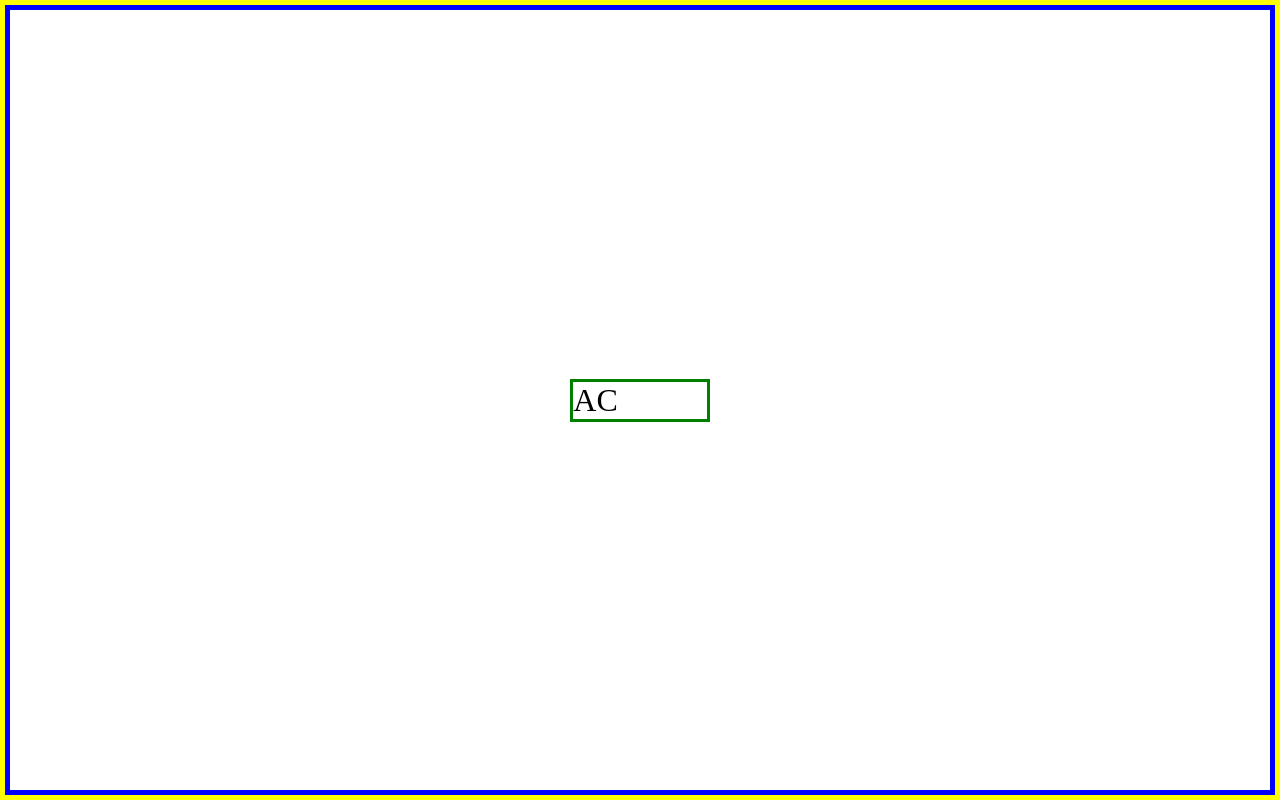
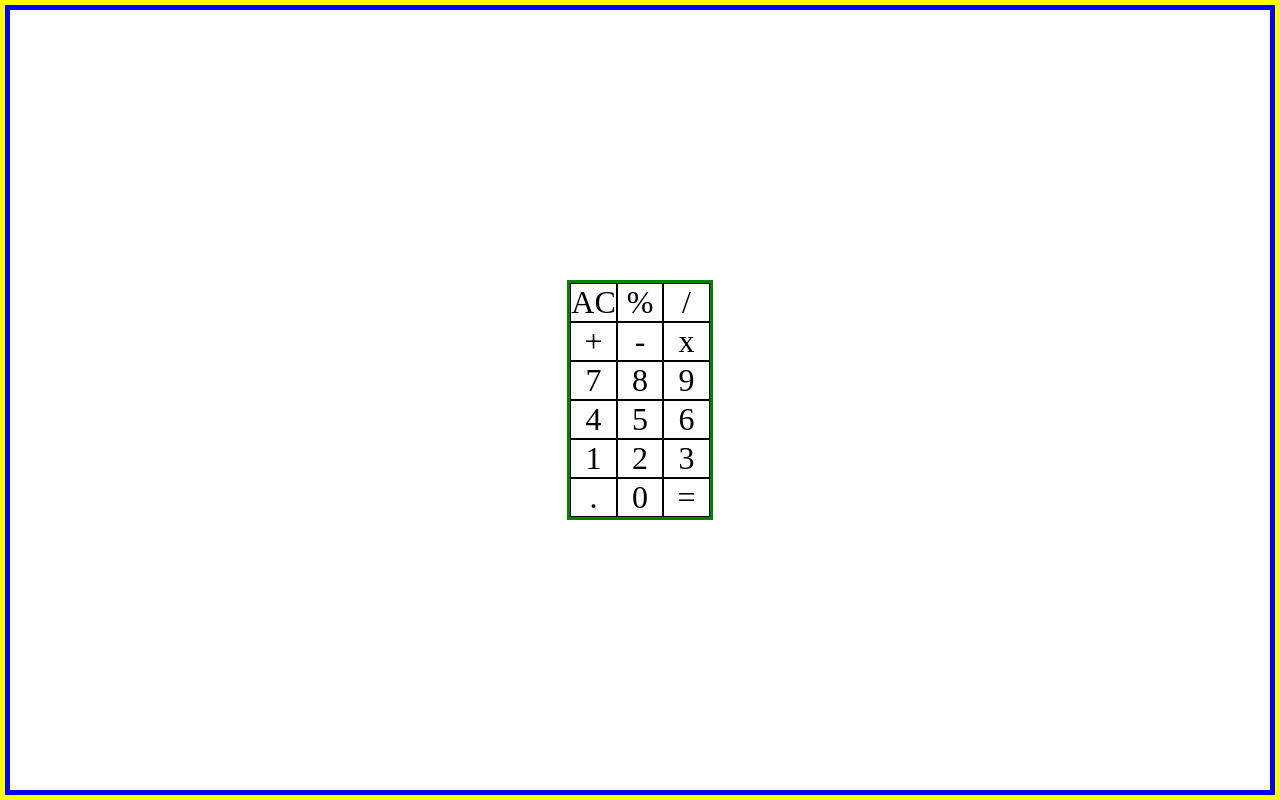
Before and after one commit to SafeCo/react-calculator, a React (Create React App) app in the folder react-calculator/: page / in a window 1280 px wide. Built offline with nearby package versions, Linux system fonts and the light colour scheme.

Commit message:
buttons update state
Made buttons able to update the figure state in app.js

```diff
--- a/react-calculator/src/App.js
+++ b/react-calculator/src/App.js
@@ -1,21 +1,39 @@
 import React from 'react'
-import Display from './components/display'
+// import Display from './components/display'
 import Keypad from './components/keypad'
 
 const App = () => {
+// const data={
+//   firstNumber: "",
+//   operand:"" ,
+//   secondNumber:"",
+
+// }
+
+const [figure, setFigure] = React.useState({
+  firstNumber: "",
+  operand:"" ,
+  secondNumber:"",
+
+});
 
 
-const [figure, setFigure] = React.useState("");
-
 function checkSymbol(e){
-  setFigure(e.target.innerHTML)
+  console.log("working")
+  console.log(e.target.name)
+  setFigure((prev)=>{
+    return{
+      ...prev,
+      firstNumber: prev.firstNumber + e.target.innerHTML
+    }
+  })
 
 }
 
   return (
     <div id='container'>
-      <Display displayFigure={figure}/>
-      <Keypad name={checkSymbol} />
+      <div>{figure.firstNumber}</div>
+      <Keypad keyPress={checkSymbol} />
     </div>
   )
 }
--- a/react-calculator/src/components/button.js
+++ b/react-calculator/src/components/button.js
@@ -1,10 +1,10 @@
 import React from 'react'
 
 
-const Button = ({symbol, name}) => {
+const Button = ({name, symbol, keyPress}) => {
 
   return (
-    <div onClick={name}>{symbol}</div>
+    <li name={name} onClick={keyPress} >{symbol}</li>
   )
 }
 
--- a/react-calculator/src/components/display.js
+++ b/react-calculator/src/components/display.js
@@ -2,7 +2,7 @@ import React from 'react'
 
 const Display = ({displayFigure}) => {
   return (
-    <div>{displayFigure}</div>
+    <div>{displayFigure.firstNumber} {displayFigure.operand} {displayFigure.secondNumber}</div>
   )
 }
 
--- a/react-calculator/src/components/keypad.js
+++ b/react-calculator/src/components/keypad.js
@@ -1,12 +1,29 @@
 import React from 'react'
 import Button from './button'
 
-const Keypad = ({name}) => {
+const Keypad = ({keyPress}) => {
 
   return (
     <div>
         <ul id='keypad-container' >
-            <Button symbol='AC' name={name} />
+            <Button name='func' symbol='AC' keyPress={keyPress} />
+            <Button name='operand' symbol='%' keyPress={keyPress} />
+            <Button name='operand' symbol='/' keyPress={keyPress} />
+            <Button name='operand' symbol='+' keyPress={keyPress} />
+            <Button name='operand' symbol='-' keyPress={keyPress} />
+            <Button name='operand' symbol='x' keyPress={keyPress} />
+            <Button name='number' symbol='7' keyPress={keyPress} />
+            <Button name='number' symbol='8' keyPress={keyPress} />
+            <Button name='number' symbol='9' keyPress={keyPress} />
+            <Button name='number' symbol='4' keyPress={keyPress} />
+            <Button name='number' symbol='5' keyPress={keyPress} />
+            <Button name='number' symbol='6' keyPress={keyPress} />
+            <Button name='number' symbol='1' keyPress={keyPress} />
+            <Button name='number' symbol='2' keyPress={keyPress} />
+            <Button name='number' symbol='3' keyPress={keyPress} />
+            <Button name='number' symbol='.' keyPress={keyPress} />
+            <Button name='number' symbol='0' keyPress={keyPress} />
+            <Button name='equals' symbol='=' keyPress={keyPress} />
         </ul>
     </div>
 
```
